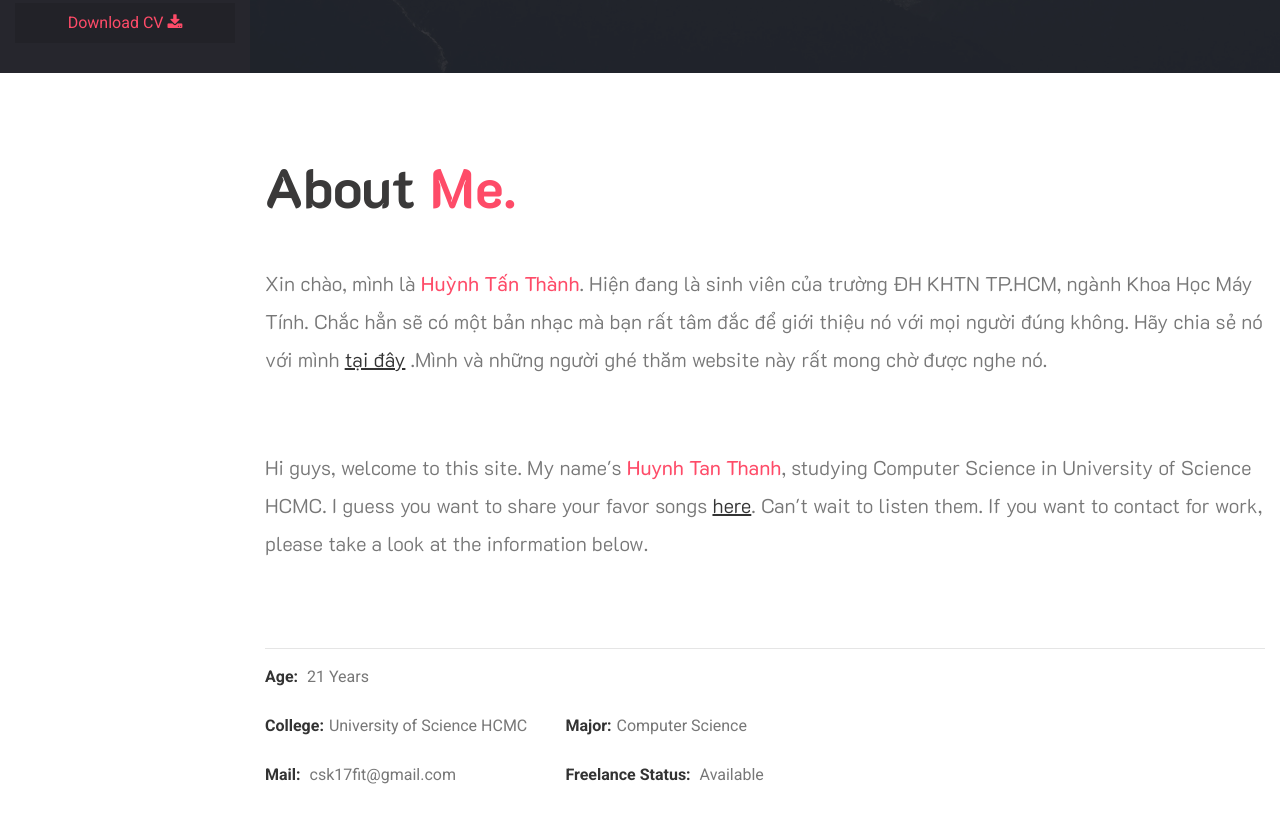
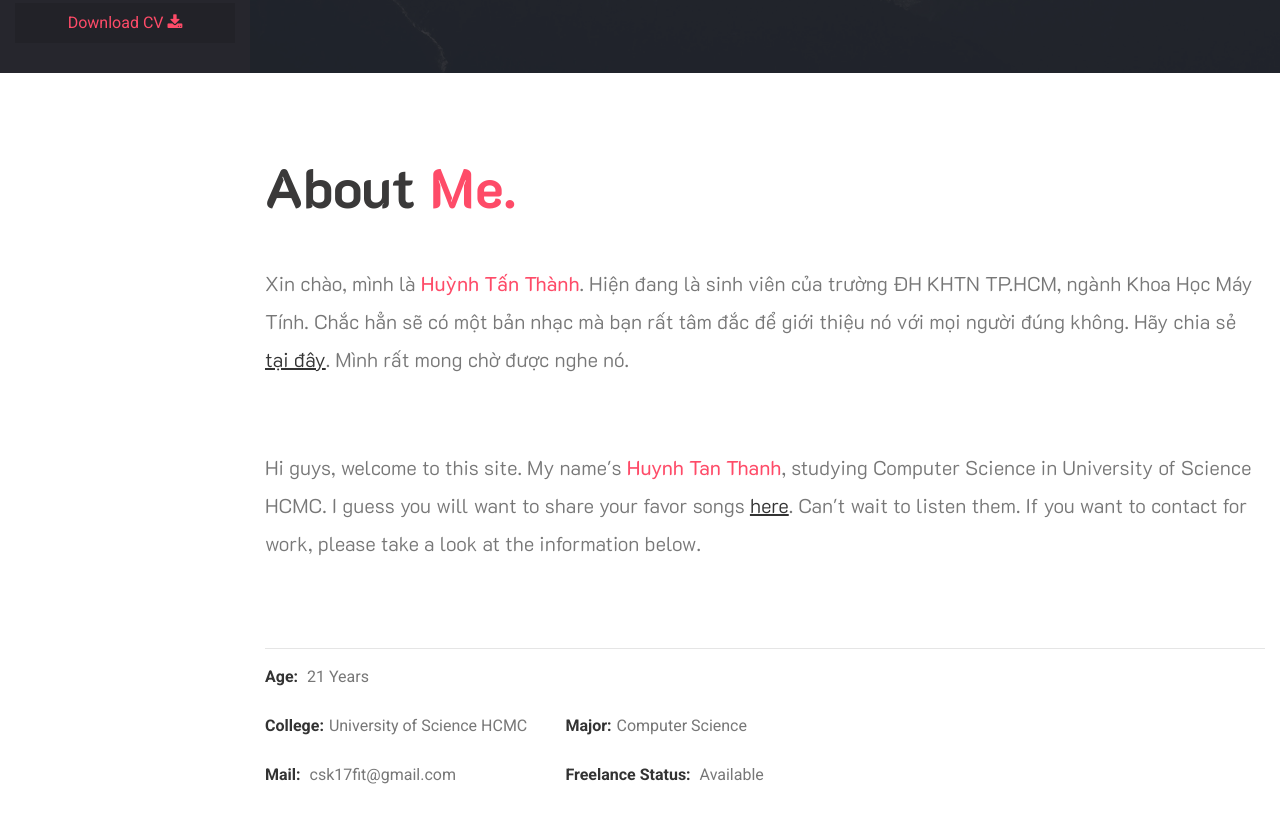
Before and after one commit to thanhhuynhk17/thanhhuynhk17.github.io, a plain HTML site: page index.html in a window 1280 px wide. Shown: the part 727-1550 px from the top of the page. Drawn offline with Linux system fonts and the light colour scheme.

Commit message:
edit index.html text

```diff
--- a/index.html
+++ b/index.html
@@ -119,13 +119,13 @@
 								<div class="text">
 									<div class="row">
 										<div class="col-12">
-											<p class="cd-headline clip is-full-width">Xin chào, mình là <span class="name">Huỳnh Tấn Thành</span>. Hiện đang là sinh viên của trường ĐH KHTN TP.HCM, ngành Khoa Học Máy Tính. Chắc hẳn sẽ có một bản nhạc mà bạn rất tâm đắc để giới thiệu nó với mọi người đúng không. Hãy chia sẻ nó với mình  <a href="song-cloud.html">tại đây</a> .Mình và những người ghé thăm website này rất mong chờ được nghe nó.
+											<p class="cd-headline clip is-full-width">Xin chào, mình là <span class="name">Huỳnh Tấn Thành</span>. Hiện đang là sinh viên của trường ĐH KHTN TP.HCM, ngành Khoa Học Máy Tính. Chắc hẳn sẽ có một bản nhạc mà bạn rất tâm đắc để giới thiệu nó với mọi người đúng không. Hãy chia sẻ <a href="song-cloud.html">tại đây</a>. Mình rất mong chờ được nghe nó.
 											</p>
 										</div>
 									</div>
 									<div class="row">
 										<div class="col-12">
-											<p class="cd-headline clip is-full-width">Hi guys, welcome to this site. My name's <span class="name">Huynh Tan Thanh</span>, studying Computer Science in University of Science HCMC. I guess you want to share your favor songs <a href="song-cloud.html">here</a>. Can't wait to listen them. If you want to contact for work, please take a look at the information below.
+											<p class="cd-headline clip is-full-width">Hi guys, welcome to this site. My name's <span class="name">Huynh Tan Thanh</span>, studying Computer Science in University of Science HCMC. I guess you will want to share your favor songs <a href="song-cloud.html">here</a>. Can't wait to listen them. If you want to contact for work, please take a look at the information below.
 											</p>
 										</div>
 									</div>
```
